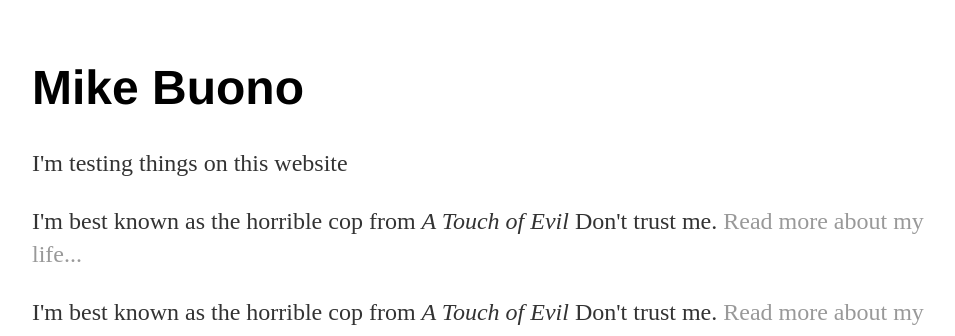
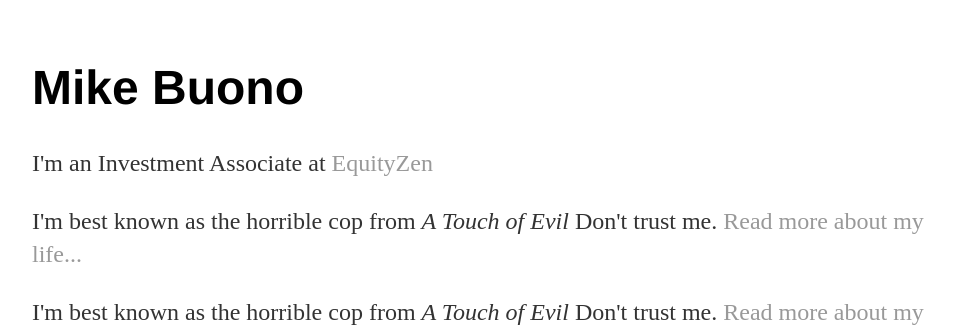
Before and after one commit to mikebuono/michaelbuono, a Jekyll site: the page built from index.html, in a window 1280 px wide. Shown: the top 336 px of the page, without its empty margins (160-1115 px from the left). Built offline with Jekyll 4.4.1, drawn with Linux system fonts in a browser that asks for light colours.

Commit message:
Update index.html
Editing bio

```diff
--- a/index.html
+++ b/index.html
@@ -4,7 +4,8 @@ title: Mike Buono
 ---
 <div class="blurb">
 	<h1>Mike Buono</h1>
-	<p>I'm testing things on this website</a></p>
+
+	<p>I'm an Investment Associate at <a href="http://equityzen.com">EquityZen</a>  </a></p>
 	<p>I'm best known as the horrible cop from <em>A Touch of Evil</em> Don't trust me. <a href="/about">Read more about my life...</a></p>
 	<p>I'm best known as the horrible cop from <em>A Touch of Evil</em> Don't trust me. <a href="/about">Read more about my life...</a></p>
 	<p>I'm best known as the horrible cop from <em>A Touch of Evil</em> Don't trust me. <a href="/about">Read more about my life...</a></p>
```
